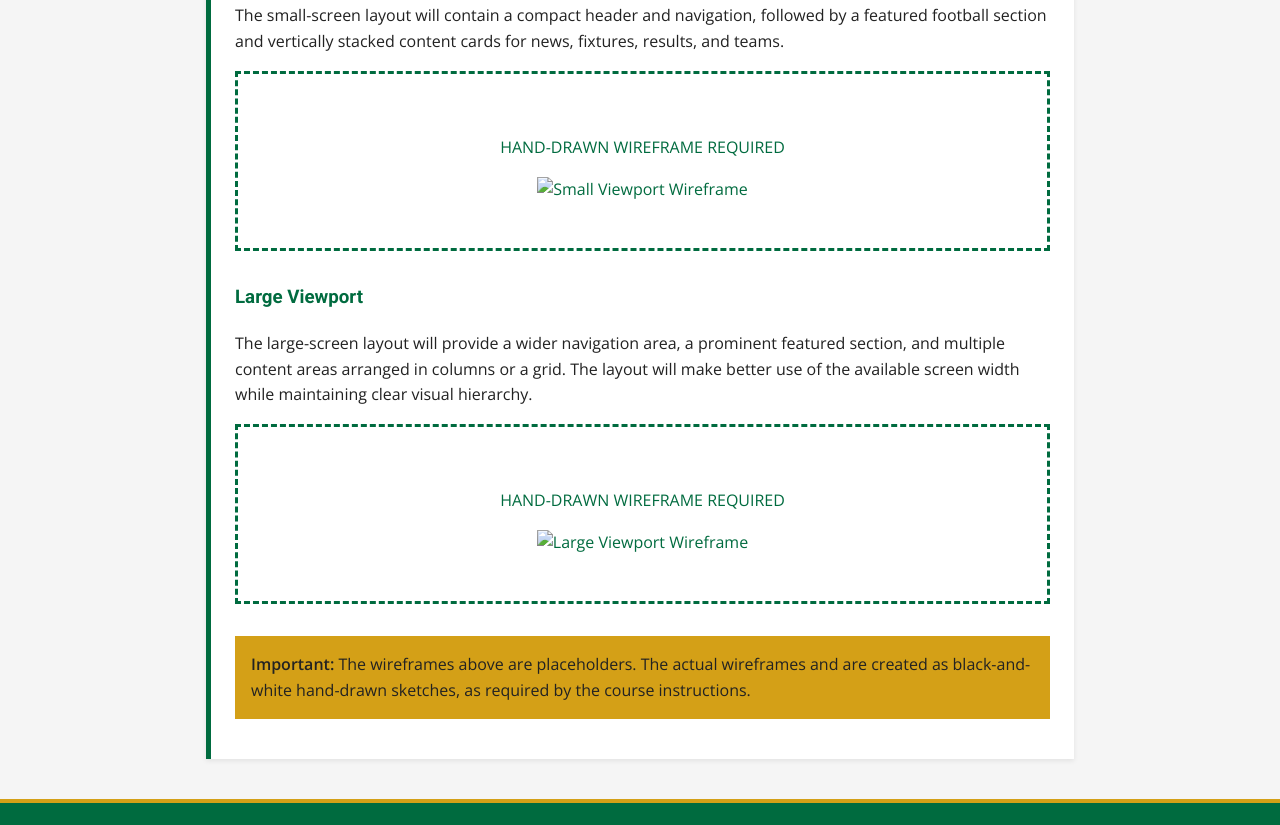
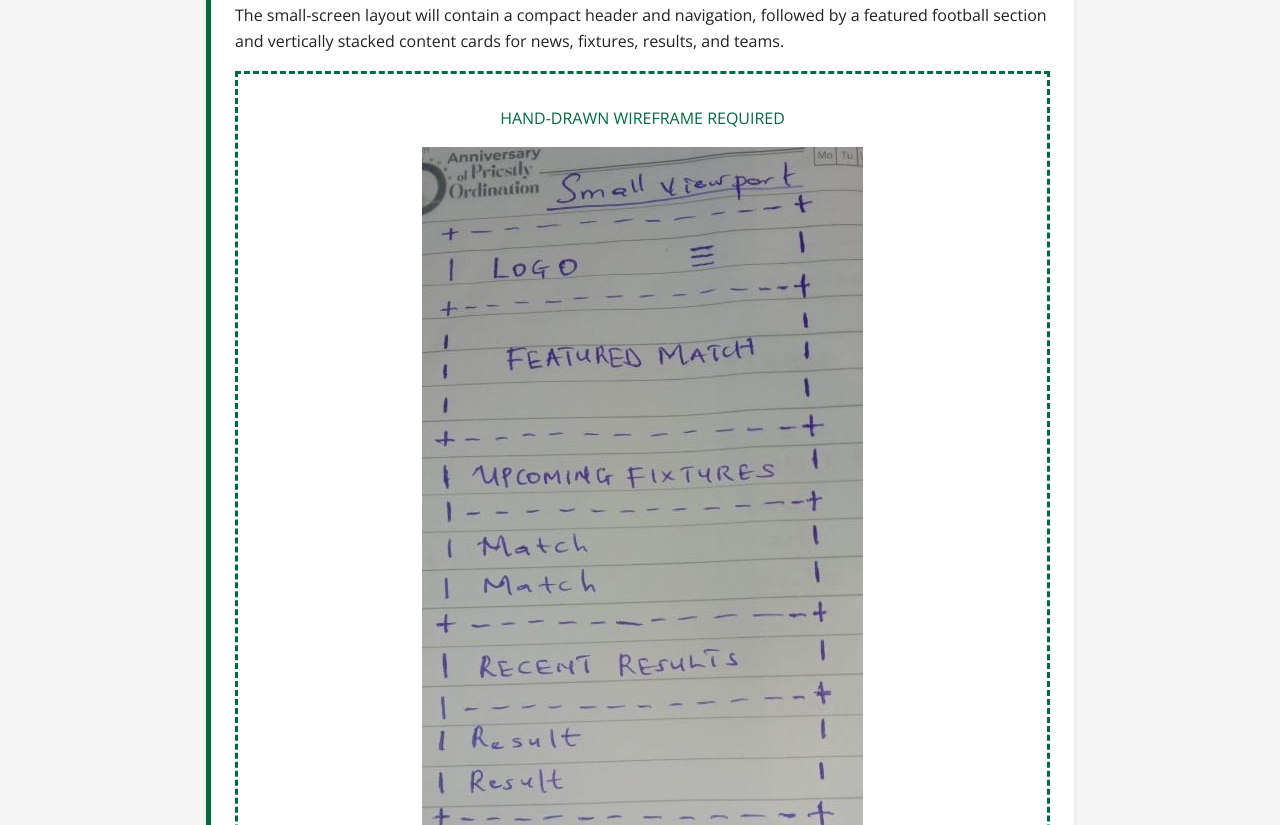
Before and after one commit to gbemi001/wdd231, a plain HTML site: page Project/project-plan.html in a window 1280 px wide. Shown: the part 2135-2960 px from the top of the page. Drawn offline with nearby package versions, Linux system fonts and the light colour scheme; the site is published under a folder, as on GitHub Pages, so addresses that start at the root find nothing.

Commit message:
image correction

```diff
--- a/Project/project-plan.html
+++ b/Project/project-plan.html
@@ -161,7 +161,7 @@
                 <p>
                     HAND-DRAWN WIREFRAME REQUIRED
                 </p>
-                <img src="/Project/images/wireframe-small.jpg" alt="Small Viewport Wireframe">
+                <img src="images/wireframe-small.jpg" alt="Small Viewport Wireframe">
             </div>
 
             <h3>Large Viewport</h3>
@@ -177,7 +177,7 @@
                 <p>
                     HAND-DRAWN WIREFRAME REQUIRED
                 </p>
-                <img src="/Project/images/wireframe-large.jpg" alt="Large Viewport Wireframe">
+                <img src="images/wireframe-large.jpg" alt="Large Viewport Wireframe">
             </div>
 
             <p class="important-note">
```
